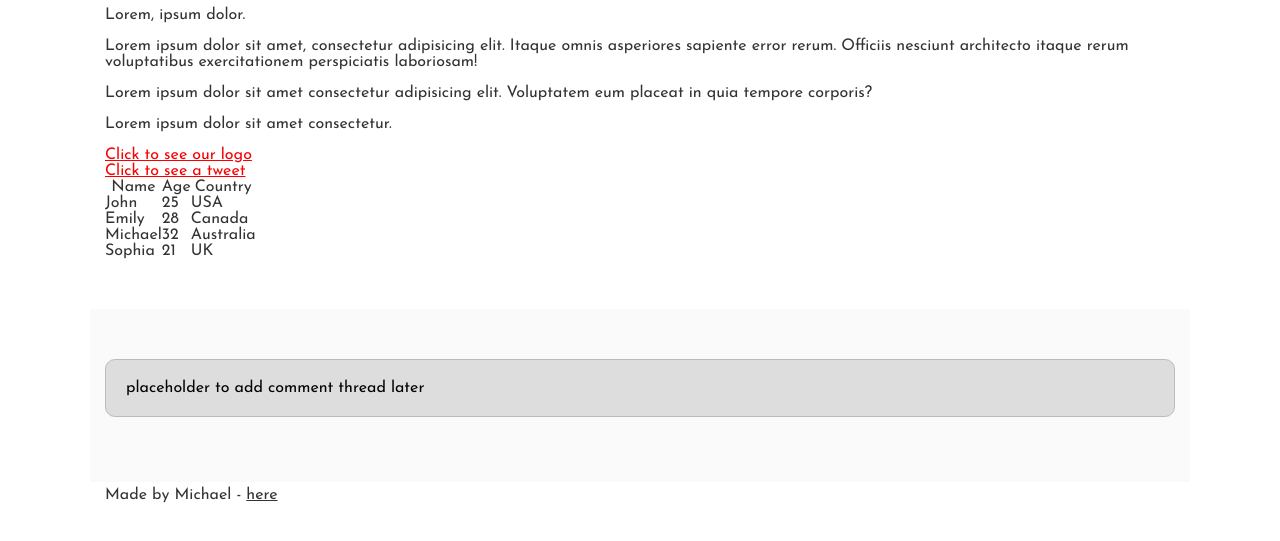
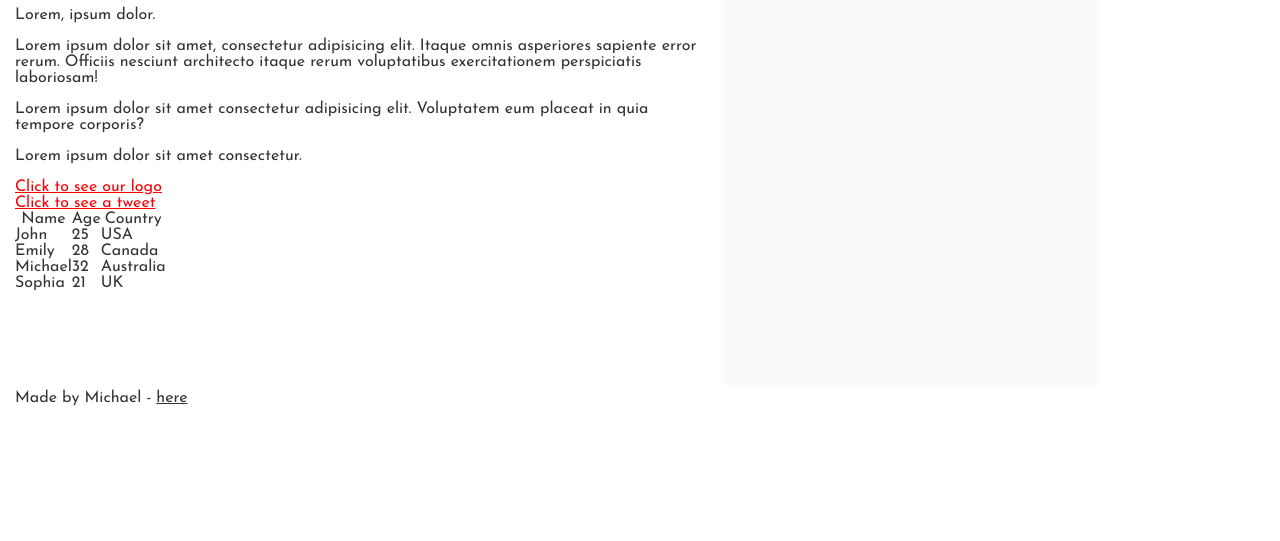
Before and after one commit to Mykford/alx_html_css, a plain HTML site: page css_basic/index.html in a window 1280 px wide. Shown: the part 325-866 px from the top of the page. After the commit the page ends 800 px from the top, so only its background shows below. Drawn offline with Linux system fonts and the light colour scheme.

Commit message:
flex-postitioning

```diff
--- a/css_basic/index.html
+++ b/css_basic/index.html
@@ -2,17 +2,18 @@
 
 <html >
 <head>
-    <link rel="stylesheet" href="base.css">
+    <link href="base.css" rel="stylesheet">
+    <link href="styles.css" rel="stylesheet">
      <title>Document</title>
 </head>
-    <body>
+    <body >
         <header>
             <ul>
                 <li><a href="index.html">Home</a></li>
                 <li><a href="tweets.html">Tweets</a></li>
             </ul>
         </header>
-        <main>
+        <main >
             <article>
                 <h1>This Is My PortFolio</h1>
                 <h2>I am Michael</h2>
--- a/css_basic/styles.css
+++ b/css_basic/styles.css
@@ -0,0 +1,32 @@
+
+
+article{
+    flex:2;
+    overflow-y:auto
+}
+
+aside {
+    flex:1;
+    overflow-y:auto;
+}body {
+    display: flex;
+    flex-direction: column;
+    min-height: 100vh; /* Ensures body takes at least full viewport height */
+    margin: 0; /* Removes default margin */
+  }
+
+  main {
+    display: flex;
+    flex-direction: row;
+    flex: auto; /* Takes up remaining space between header and footer */
+  }
+
+  article {
+    flex: 2;
+    overflow-y: auto; /* Enables vertical scrolling if content overflows */
+  }
+
+  aside {
+    flex: 1;
+    overflow-y: auto; /* Enables vertical scrolling if content overflows */
+  }
```
Also changed, not shown: css_basic/base_index.html (+2 -2 lines).
